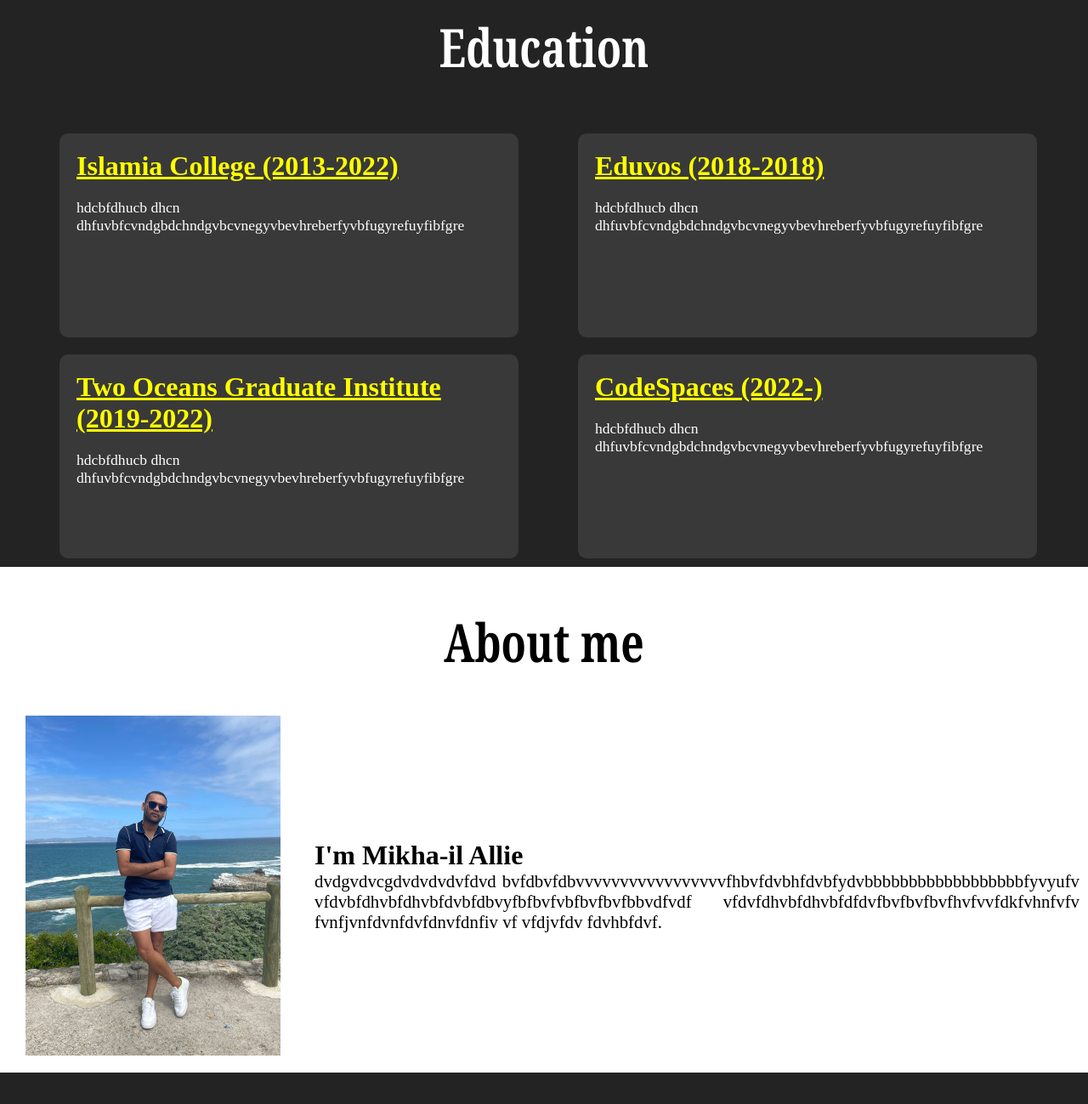
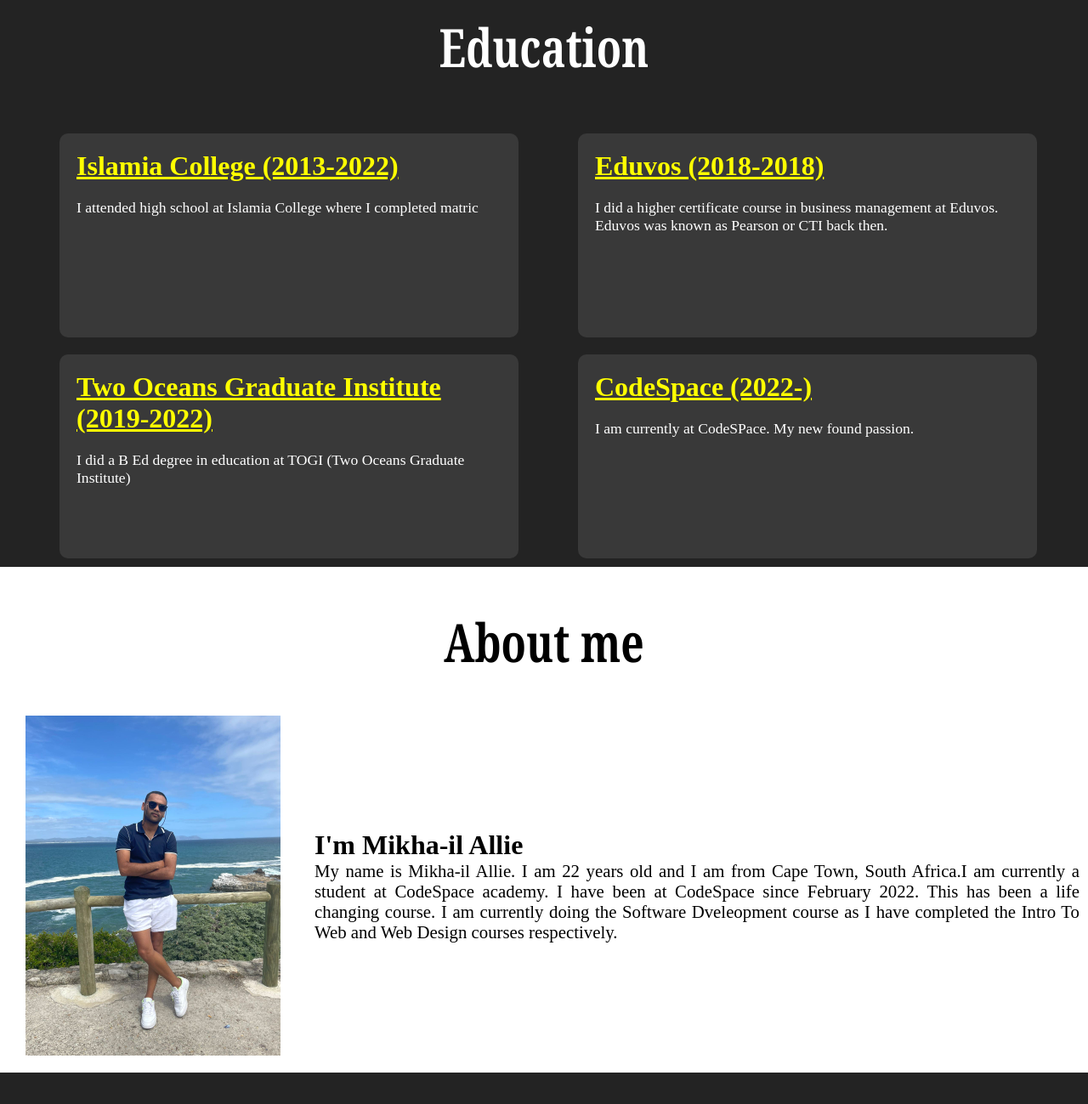
Before and after one commit to Mikha-ilAllie/New--resume, a plain HTML site: page index.html in a window 1280 px wide. Shown: the part 2003-3302 px from the top of the page at 85% size. Drawn offline with Linux system fonts and the light colour scheme.

Commit message:
Update index.html

```diff
--- a/index.html
+++ b/index.html
@@ -40,19 +40,19 @@
         <div class="columns">
             <div class="box">
                 <h2><u>Islamia College (2013-2022)</u></h2>
-                <p>hdcbfdhucb dhcn dhfuvbfcvndgbdchndgvbcvnegyvbevhreberfyvbfugyrefuyfibfgre</p>
+                <p>I attended high school at Islamia College where I completed matric</p>
             </div>
             <div class="box">
                 <h2><u>Eduvos (2018-2018)</u></h2>
-                <p>hdcbfdhucb dhcn dhfuvbfcvndgbdchndgvbcvnegyvbevhreberfyvbfugyrefuyfibfgre</p>
+                <p>I did a higher certificate course in business management at Eduvos. Eduvos was known as Pearson or CTI back then.</p>
             </div>
             <div class="box">
                 <h2><u>Two Oceans Graduate Institute (2019-2022)</u></h2>
-                <p>hdcbfdhucb dhcn dhfuvbfcvndgbdchndgvbcvnegyvbevhreberfyvbfugyrefuyfibfgre</p>
+                <p>I did a B Ed degree in education at TOGI (Two Oceans Graduate Institute)</p>
             </div>
             <div class="box">
-                <h2><u>CodeSpaces (2022-)</u></h2>
-                <p>hdcbfdhucb dhcn dhfuvbfcvndgbdchndgvbcvnegyvbevhreberfyvbfugyrefuyfibfgre</p>
+                <h2><u>CodeSpace (2022-)</u></h2>
+                <p>I am currently at CodeSPace. My new found passion. </p>
             </div>
         </div>
 
@@ -63,12 +63,7 @@
             <img src="images/me.JPG" alt="My pic">
             <div class="name">
                 <h2>I'm Mikha-il Allie</h2>
-                <p>dvdgvdvcgdvdvdvdvfdvd
-                    bvfdbvfdbvvvvvvvvvvvvvvvvvfhbvfdvbhfdvbfydvbbbbbbbbbbbbbbbbbbfyvyufv
-                    vfdvbfdhvbfdhvbfdvbfdbvyfbfbvfvbfbvfbvfbbvdfvdf
-                    vfdvfdhvbfdhvbfdfdvfbvfbvfbvfhvfvvfdkfvhnfvfv
-                    fvnfjvnfdvnfdvfdnvfdnfiv
-                    vf vfdjvfdv fdvhbfdvf.
+                <p>My name is Mikha-il Allie. I am 22 years old and I am from Cape Town, South Africa.I am currently a student at CodeSpace academy. I have been at CodeSpace since February 2022. This has been a life changing course. I am currently doing the Software Dveleopment course as I have completed the Intro To Web and Web Design courses respectively.
                 </p>
 
             </div>
```
